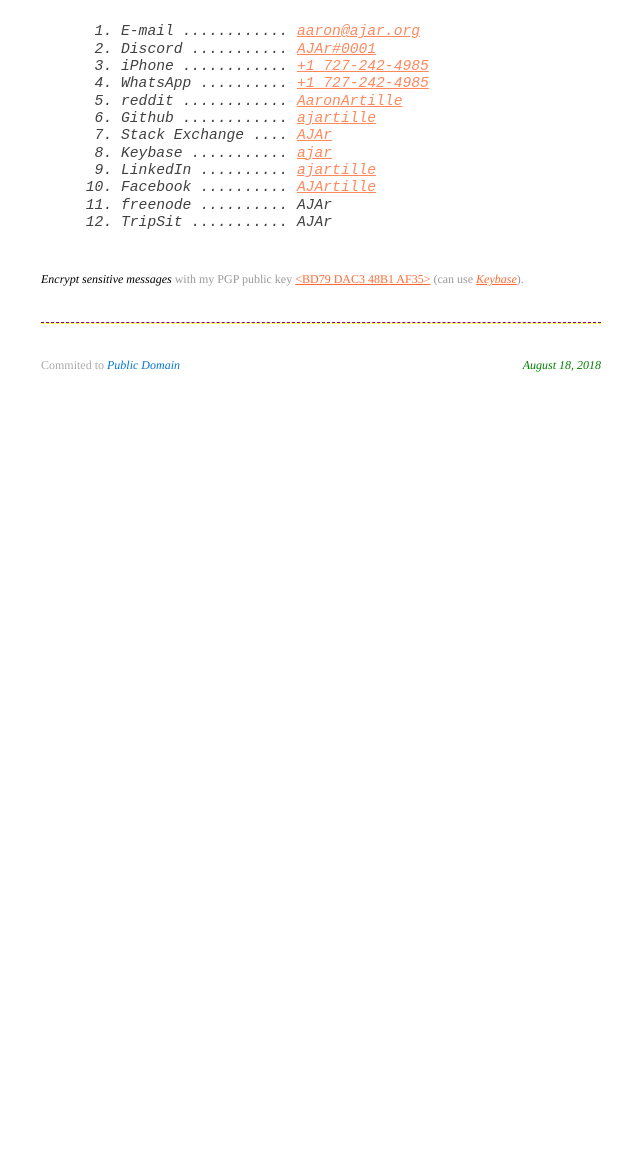
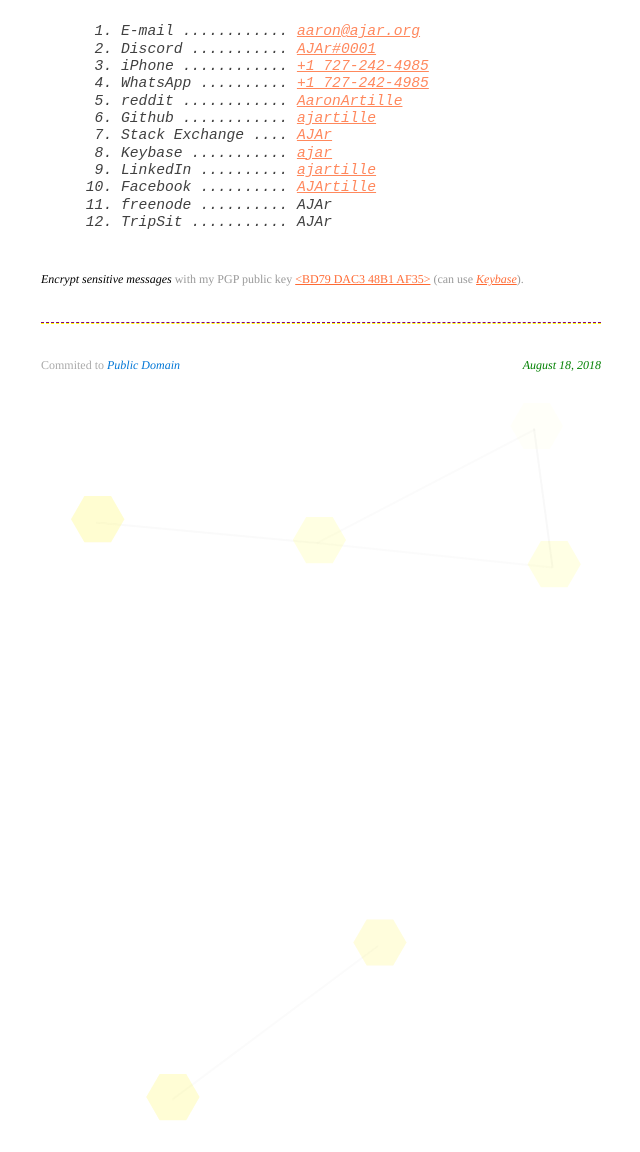
Before and after one commit to ajar-org/www.ajar.org, a plain HTML site: page index.html in a window 1280 px wide. Shown: the part 1615-2767 px from the top of the page, without its empty margins (319-959 px from the left). Before the commit the page ends 1994 px from the top, so only its background shows below. Drawn offline with Linux system fonts and the light colour scheme; a web font is replaced by a local one.

Commit message:
testing particles...

```diff
--- a/index.html
+++ b/index.html
@@ -110,9 +110,11 @@
 
     /*li {margin-left: 2em; padding-left: 2em; }*/
   </style>
+  <script src="particles.min.js"></script>
 </head>
 
 <body>
+  <div id="particles-js">
     <br>
     <br>
     <p style="text-align: center;">
@@ -250,6 +252,14 @@
     </small>
     <br>
     <br>
+  </div>
 </body>
+
+<script>
+  particlesJS.load('particles-js', 'particles.json', function() {
+    console.log('particles.js loaded - callback');
+  });
+</script>
+
 </html>
 <img id="backdrop" src="logo.png">
--- /dev/null
+++ b/particles.json
@@ -0,0 +1,110 @@
+{
+  "particles": {
+    "number": {
+      "value": 10,
+      "density": {
+        "enable": true,
+        "value_area": 800
+      }
+    },
+    "color": {
+      "value": "#fff000"
+    },
+    "shape": {
+      "type": "polygon",
+      "stroke": {
+        "width": 0,
+        "color": "#000"
+      },
+      "polygon": {
+        "nb_sides": 6
+      },
+      "image": {
+        "src": "img/github.svg",
+        "width": 100,
+        "height": 100
+      }
+    },
+    "opacity": {
+      "value": 0.12025590456491421,
+      "random": true,
+      "anim": {
+        "enable": false,
+        "speed": 1,
+        "opacity_min": 0.1,
+        "sync": false
+      }
+    },
+    "size": {
+      "value": 20.042650760819036,
+      "random": false,
+      "anim": {
+        "enable": true,
+        "speed": 10,
+        "size_min": 40,
+        "sync": false
+      }
+    },
+    "line_linked": {
+      "enable": true,
+      "distance": 384.81889460772544,
+      "color": "#b6b6b6",
+      "opacity": 0.16034120608655228,
+      "width": 2
+    },
+    "move": {
+      "enable": true,
+      "speed": 8,
+      "direction": "none",
+      "random": false,
+      "straight": false,
+      "out_mode": "out",
+      "bounce": false,
+      "attract": {
+        "enable": false,
+        "rotateX": 600,
+        "rotateY": 1200
+      }
+    }
+  },
+  "interactivity": {
+    "detect_on": "canvas",
+    "events": {
+      "onhover": {
+        "enable": false,
+        "mode": "grab"
+      },
+      "onclick": {
+        "enable": false,
+        "mode": "push"
+      },
+      "resize": true
+    },
+    "modes": {
+      "grab": {
+        "distance": 400,
+        "line_linked": {
+          "opacity": 1
+        }
+      },
+      "bubble": {
+        "distance": 400,
+        "size": 40,
+        "duration": 2,
+        "opacity": 8,
+        "speed": 3
+      },
+      "repulse": {
+        "distance": 200,
+        "duration": 0.4
+      },
+      "push": {
+        "particles_nb": 4
+      },
+      "remove": {
+        "particles_nb": 2
+      }
+    }
+  },
+  "retina_detect": true
+}
```
Also changed, not shown: particles.min.js (added), 1 other file. Lines whose indentation alone changed are shown as unchanged.
